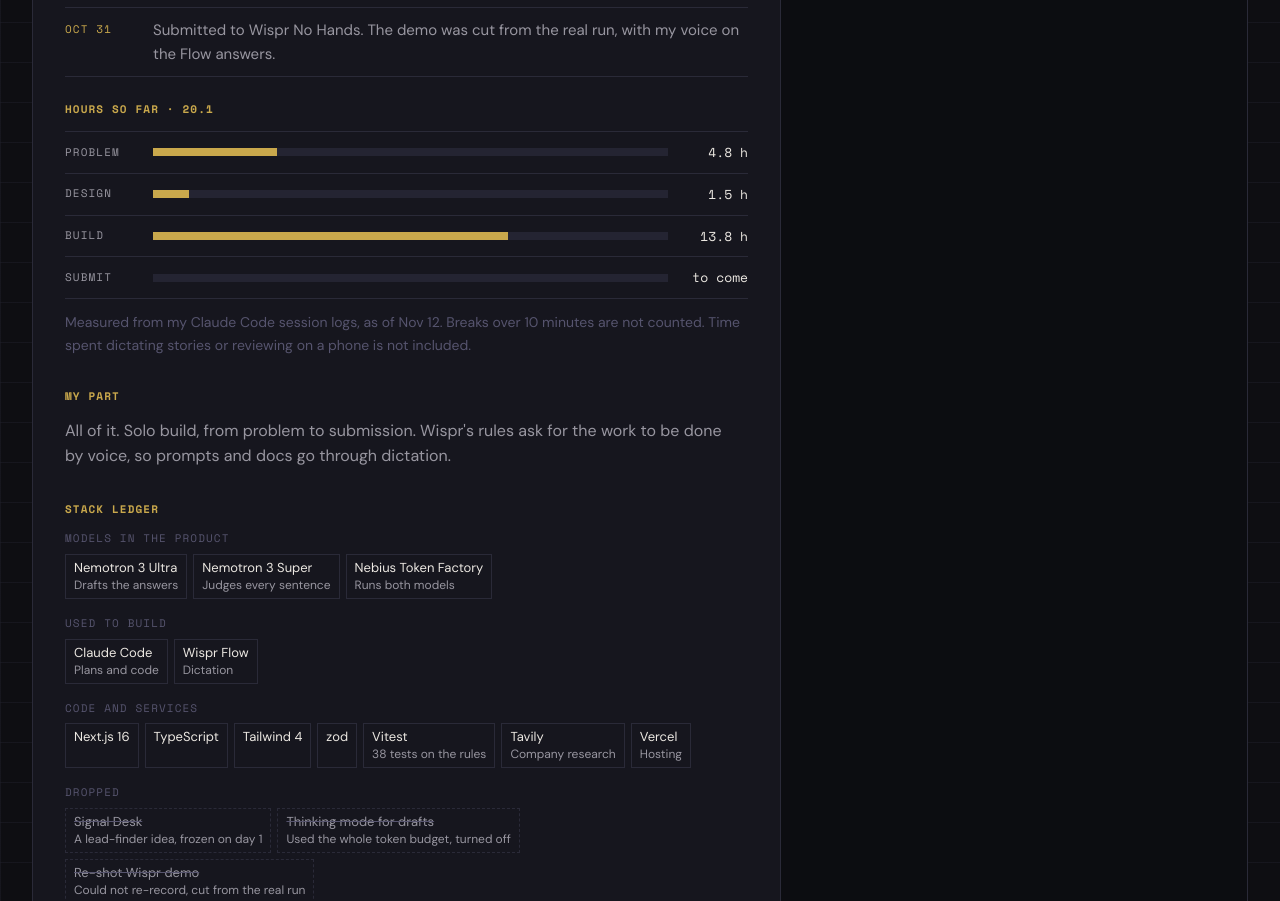
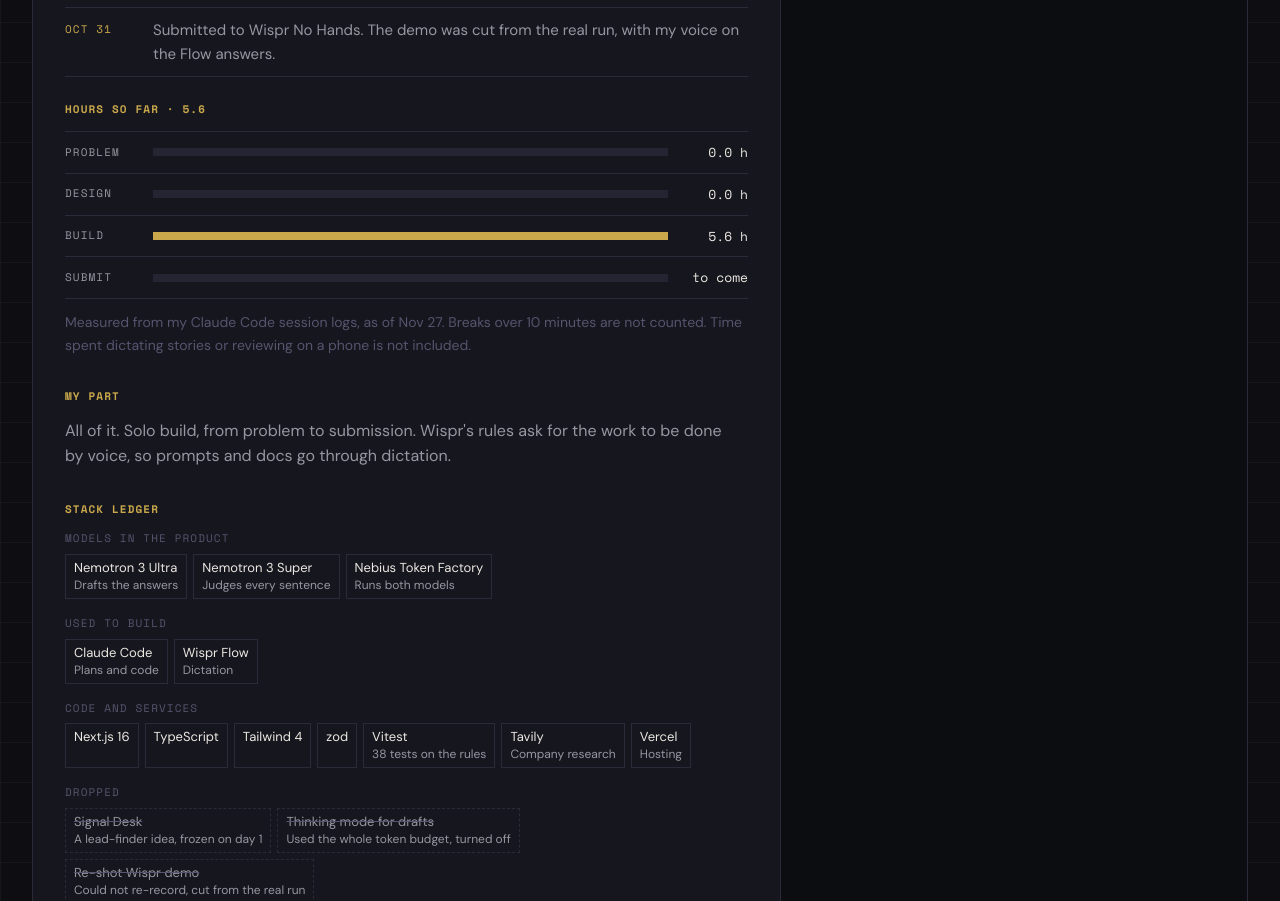
Before and after one commit to argaur/portfolio-website, a website: page hackathons.html in a window 1280 px wide. Shown: the part 1658-2559 px from the top of the page. Drawn offline with nearby package versions, Linux system fonts and the light colour scheme.

Commit message:
chore(hackathons): sync hours from the Hackathons project
Co-Authored-By: Claude Opus 5.5 <noreply@anthropic.com>

```diff
--- a/hackathons.html
+++ b/hackathons.html
@@ -231,14 +231,14 @@
             </ul>
             <!-- Generated by Hackathons/scripts/portfolio_sync.py. Do not hand-edit between the hours markers. -->
             <!-- hours:in-your-words-2026 -->
-            <h3 class="micro hrs-head">Hours so far &middot; 20.1</h3>
+            <h3 class="micro hrs-head">Hours so far &middot; 5.6</h3>
             <ul class="hrs">
-              <li><span class="micro">Problem</span><span class="hrs-bar"><i style="width:24%"></i></span><span class="mono">4.8 h</span></li>
-              <li><span class="micro">Design</span><span class="hrs-bar"><i style="width:7%"></i></span><span class="mono">1.5 h</span></li>
-              <li><span class="micro">Build</span><span class="hrs-bar"><i style="width:69%"></i></span><span class="mono">13.8 h</span></li>
+              <li><span class="micro">Problem</span><span class="hrs-bar"><i style="width:0%"></i></span><span class="mono">0.0 h</span></li>
+              <li><span class="micro">Design</span><span class="hrs-bar"><i style="width:0%"></i></span><span class="mono">0.0 h</span></li>
+              <li><span class="micro">Build</span><span class="hrs-bar"><i style="width:100%"></i></span><span class="mono">5.6 h</span></li>
               <li><span class="micro">Submit</span><span class="hrs-bar"></span><span class="mono">to come</span></li>
             </ul>
-            <p class="hours">Measured from my Claude Code session logs, as of Nov 12. Breaks over 10 minutes are not counted. Time spent dictating stories or reviewing on a phone is not included.</p>
+            <p class="hours">Measured from my Claude Code session logs, as of Nov 27. Breaks over 10 minutes are not counted. Time spent dictating stories or reviewing on a phone is not included.</p>
             <!-- /hours:in-your-words-2026 -->
           </div>
 
```
